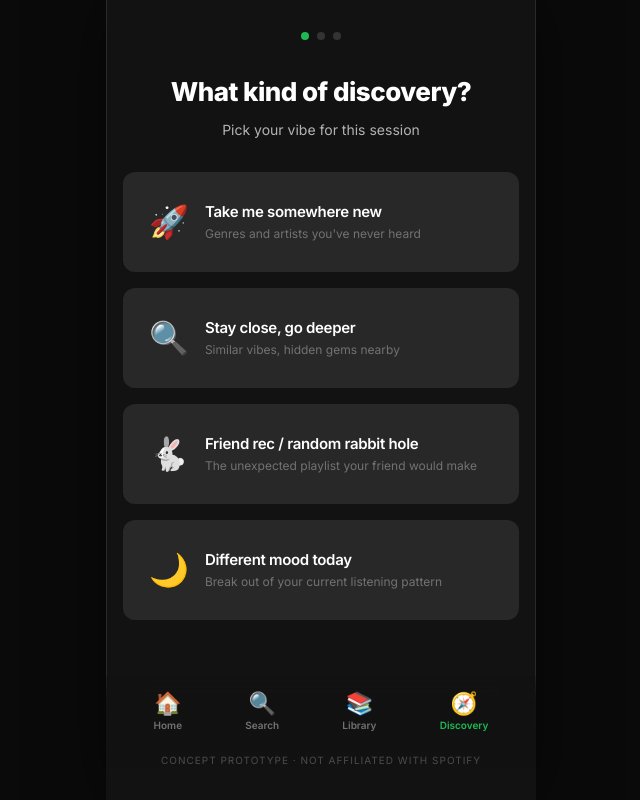
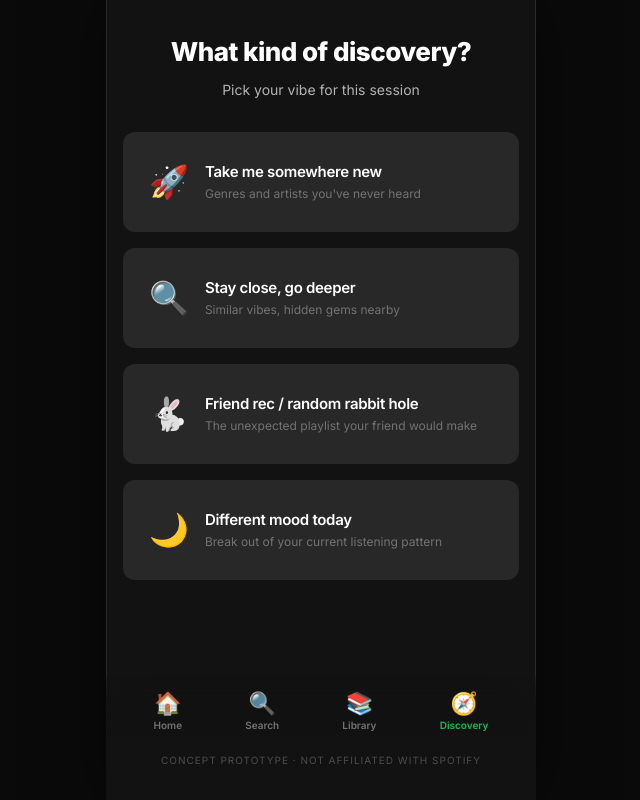
Before and after one commit to ritessbadmass/discovery-prototype, a Next.js app: page /activate in a window 1280 px wide. Shown: the whole page, without its empty margins (319-959 px from the left). Built offline with nearby package versions, Linux system fonts and the light colour scheme.

Commit message:
Remove step dots from activation flow

```diff
--- a/src/app/activate/page.tsx
+++ b/src/app/activate/page.tsx
@@ -47,11 +47,6 @@ export default function ActivatePage() {
   return (
     <>
       <div className="activate-page animate-fade-in">
-        <div className="activate-step-indicator">
-          <div className={`step-dot ${step >= 1 ? 'completed' : ''}`} />
-          <div className={`step-dot ${step >= 2 ? 'completed' : ''}`} />
-          <div className={`step-dot ${step === 3 ? 'completed' : ''}`} />
-        </div>
 
         {step === 1 && (
           <div className="animate-slide-in" style={{ flex: 1, display: 'flex', flexDirection: 'column' }}>
```
